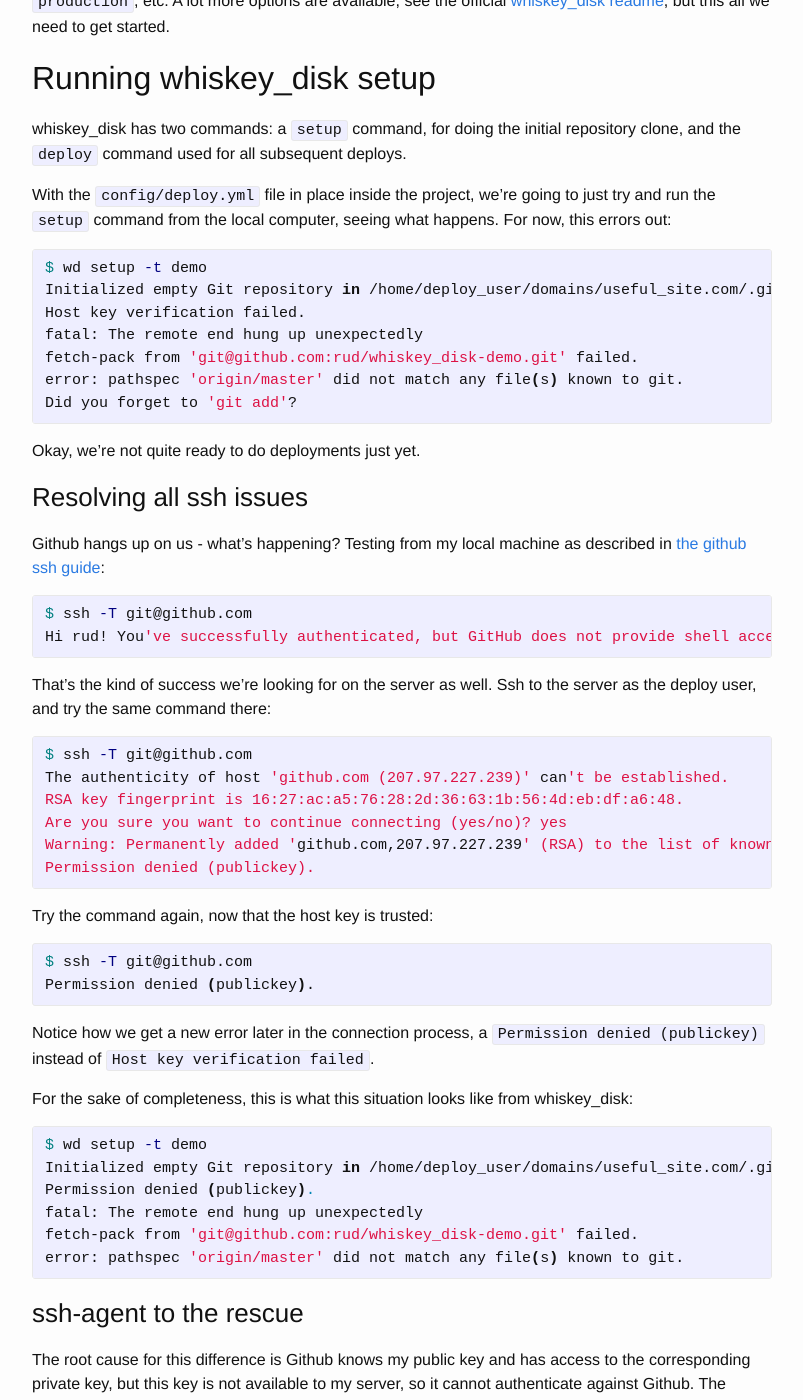
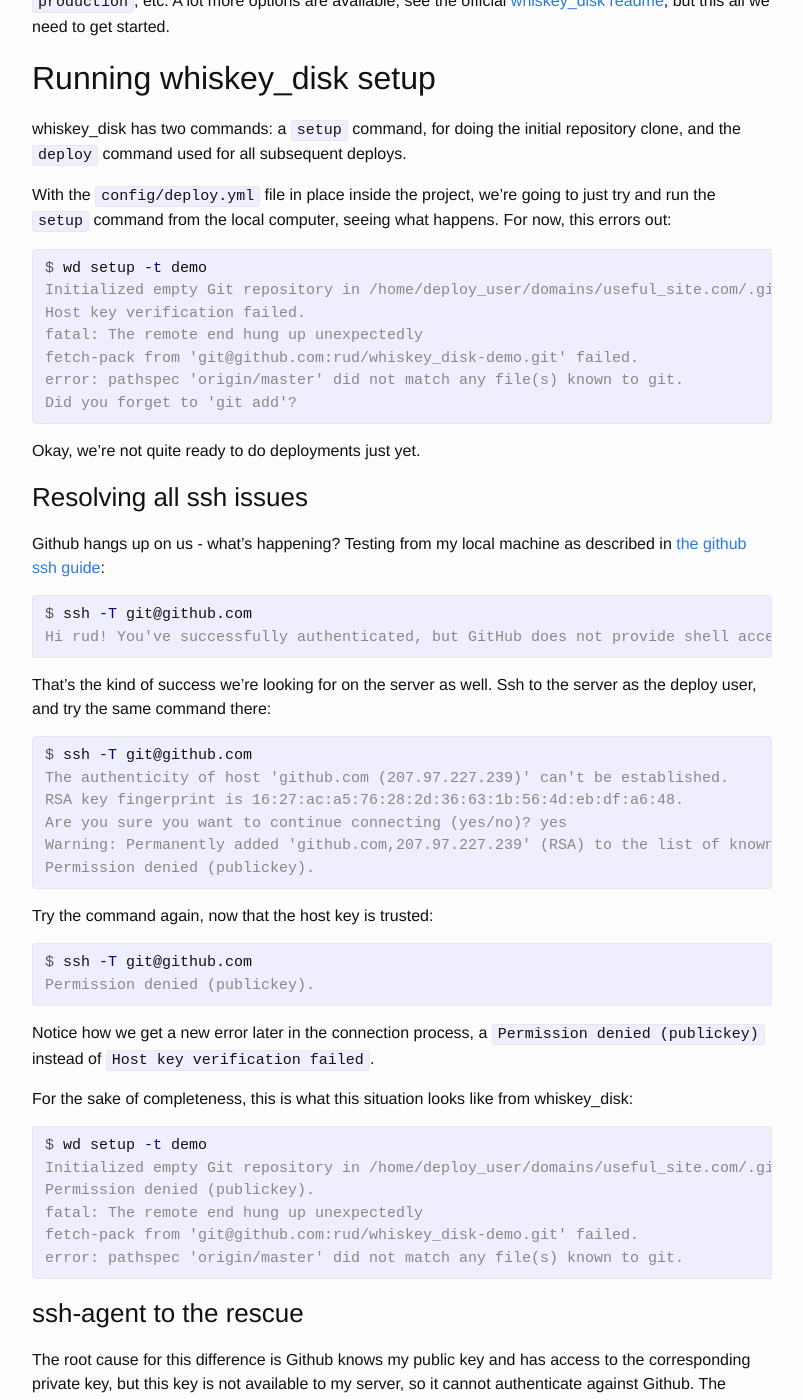
Before and after one commit to rud/rud.github.io, a Jekyll site: the page built from _posts/2011-09-04-whiskey_disk-private-github.markdown, in a window 1280 px wide and 1400 px high, scrolled down 931 px. Shown: the whole window, without its empty margins (238-1041 px from the left). Built offline with Jekyll 4.4.1, drawn with Linux system fonts in a browser that asks for light colours; some of the changed text lies outside the part shown.

Commit message:
Changing highlight from sh to shell-session, what it actually is

```diff
--- a/_posts/2011-09-04-whiskey_disk-private-github.markdown
+++ b/_posts/2011-09-04-whiskey_disk-private-github.markdown
@@ -34,7 +34,7 @@ whiskey_disk has two commands: a <code>setup</code> command, for doing the initi
 
 With the <code>config/deploy.yml</code> file in place inside the project, we're going to just try and run the <code>setup</code> command from the local computer, seeing what happens. For now, this errors out:
 
-{% highlight sh %}
+{% highlight shell-session %}
 $ wd setup -t demo
 Initialized empty Git repository in /home/deploy_user/domains/useful_site.com/.git/
 Host key verification failed.
@@ -50,14 +50,14 @@ Okay, we're not quite ready to do deployments just yet.
 
 Github hangs up on us - what's happening? Testing from my local machine as described in <a href="http://help.github.com/ssh-issues/">the github ssh guide</a>:
 
-{% highlight sh %}
+{% highlight shell-session %}
 $ ssh -T git@github.com
 Hi rud! You've successfully authenticated, but GitHub does not provide shell access.
 {% endhighlight %}
 
 That's the kind of success we're looking for on the server as well. Ssh to the server as the deploy user, and try the same command there:
 
-{% highlight sh %}
+{% highlight shell-session %}
 $ ssh -T git@github.com
 The authenticity of host 'github.com (207.97.227.239)' can't be established.
 RSA key fingerprint is 16:27:ac:a5:76:28:2d:36:63:1b:56:4d:eb:df:a6:48.
@@ -68,7 +68,7 @@ Permission denied (publickey).
 
 Try the command again, now that the host key is trusted:
 
-{% highlight sh %}
+{% highlight shell-session %}
 $ ssh -T git@github.com
 Permission denied (publickey).
 {% endhighlight %}
@@ -77,7 +77,7 @@ Notice how we get a new error later in the connection process, a <code>Permissio
 
 For the sake of completeness, this is what this situation looks like from whiskey_disk:
 
-{% highlight sh %}
+{% highlight shell-session %}
 $ wd setup -t demo
 Initialized empty Git repository in /home/deploy_user/domains/useful_site.com/.git/
 Permission denied (publickey).
@@ -90,22 +90,22 @@ error: pathspec 'origin/master' did not match any file(s) known to git.
 
 The root cause for this difference is Github knows my public key and has access to the corresponding private key, but this key is not available to my server, so it cannot authenticate against Github. The solution is fortunately simple. Do this on your local machine:
 
-{% highlight sh %}
+{% highlight shell-session %}
 $ ssh-add
 {% endhighlight %}
 
 This prompts you for the password for your private key, then keeps the private key unlocked in memory for automated access. <strong>You need to do this after each time you restart</strong> before you can do new deployments, as the unlocked key is only stored in memory. We also need to enable ssh-agent support for the connection to the server - as ssh-agent gives a server the possibility to use our private key without further prompting, you need to trust the administrator of servers you deploy to. With that caveat out of the way, open your <code>~/.ssh/config</code> file, and add a config block like this:
 
-{% highlight sh %}
+{% highlight shell-session %}
 Host example.com
-    ForwardAgent yes  # This enables ssh-agent functionality, making whiskey_disk happy
+  ForwardAgent yes  # This enables ssh-agent functionality, making whiskey_disk happy
 {% endhighlight %}
 
 Adjust the hostname to taste, obviously. You can also add port-number here, if your admin moved ssh access from the default port. While you have that file open, also check out these extremely handy [ssh productivity tips](http://blogs.perl.org/users/smylers/2011/08/ssh-productivity-tips.html) for a lot of extra ssh goodness.
 
 Close the previous connection to your server, open a new one (so ssh-agent can do its magic), then re-run the test:
 
-{% highlight sh %}
+{% highlight shell-session %}
 $ ssh -T git@github.com
 Hi rud! You've successfully authenticated, but GitHub does not provide shell access.
 {% endhighlight %}
@@ -116,7 +116,7 @@ We have ssh-win!
 
 Time to re-try the deployment <code>setup</code> from the local machine:
 
-{% highlight sh %}
+{% highlight shell-session %}
 $ wd setup -t demo
 Results:
 deploy_user@example.com => succeeded.
@@ -125,7 +125,7 @@ Total: 1 deployment, 1 success, 0 failures.
 
 This means the repository was successfully cloned into place. We only have to do this once, from now on deployments are just a matter of:
 
-{% highlight sh %}
+{% highlight shell-session %}
 $ wd deploy -t demo
 Results:
 deploy_user@example.com => succeeded.
```
